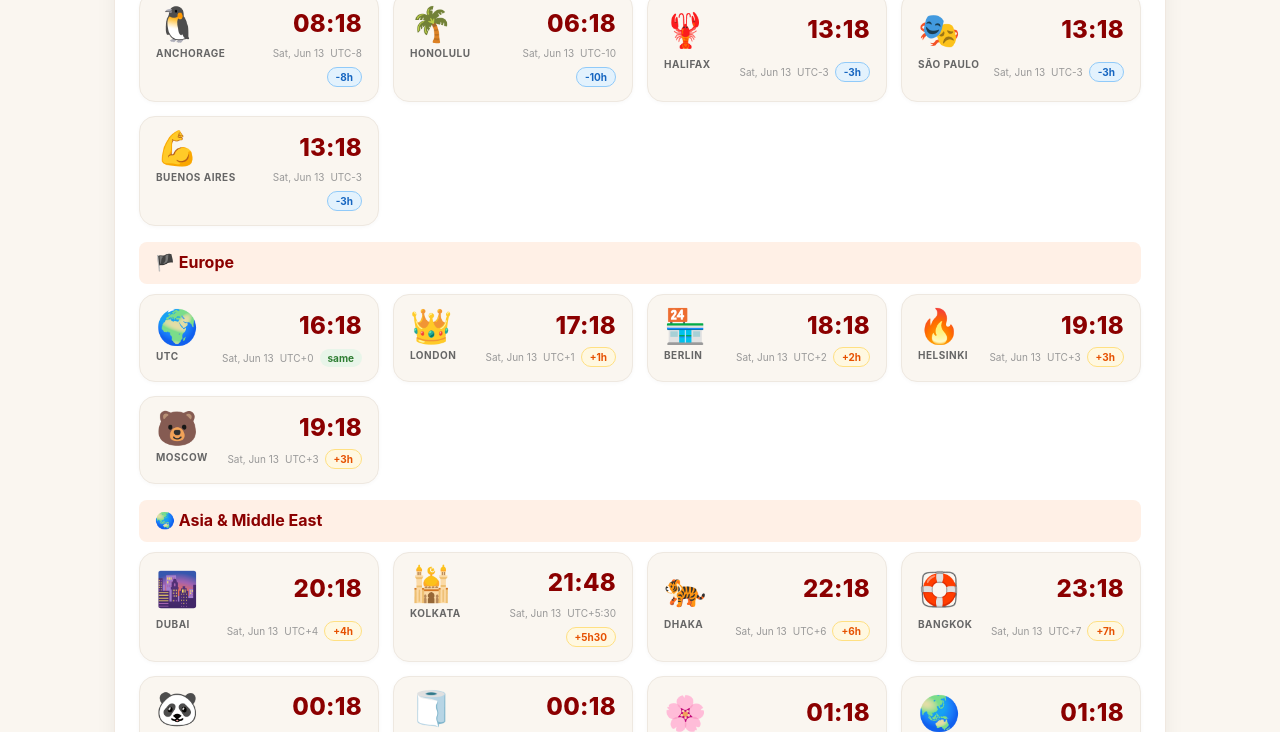
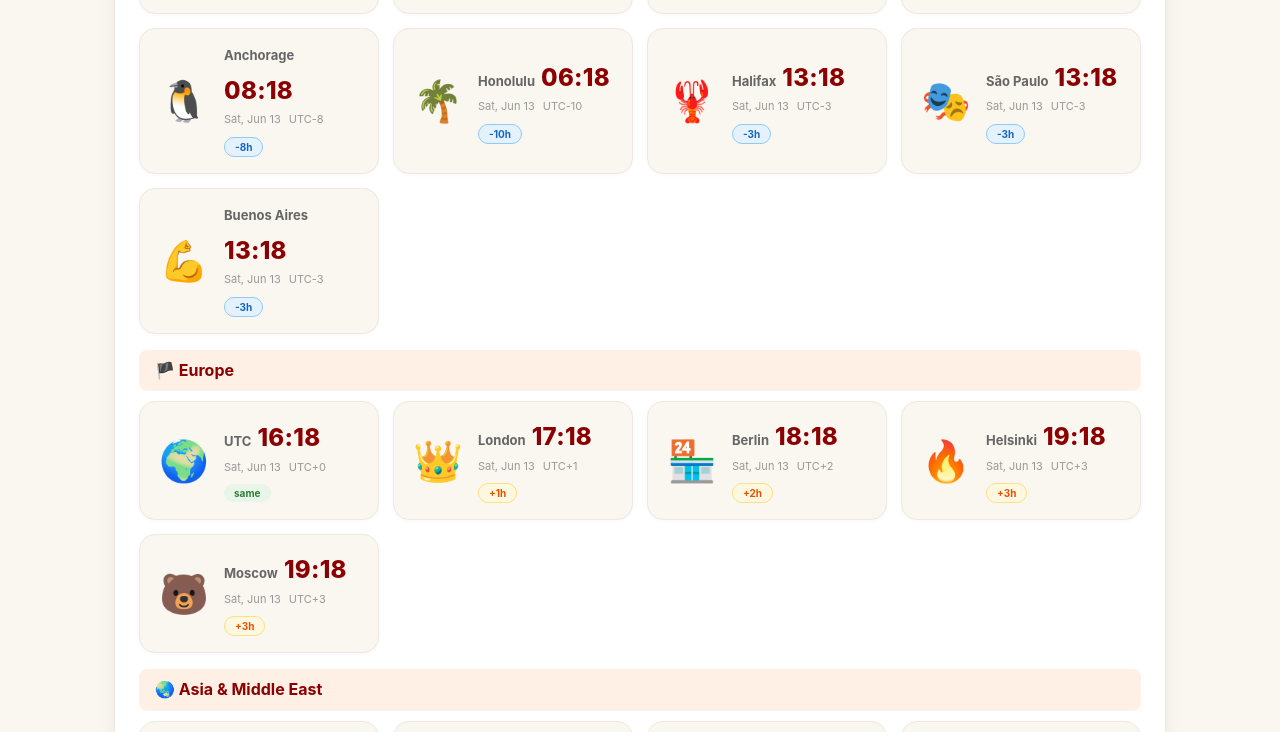
Before and after one commit to silingling/tools-hub, a plain HTML site: page timezone-converter/index.html in a window 1280 px wide. Shown: the part 798-1530 px from the top of the page. Drawn offline with Linux system fonts and the light colour scheme.

Commit message:
Restore horizontal card layout (icon left, text right)

```diff
--- a/timezone-converter/index.html
+++ b/timezone-converter/index.html
@@ -63,26 +63,24 @@
     .region-header { font-size: 16px; font-weight: 700; color: var(--tools-dark); margin: 16px 0 10px; padding: 8px 16px; background: var(--tools-light); border-radius: 8px; display: flex; align-items: center; gap: 8px; }
     .clock-grid { display: grid; grid-template-columns: repeat(auto-fill, minmax(220px, 1fr)); gap: 14px; }
     .clock-card {
-      display: grid;
-      grid-template-columns: auto 1fr;
-      grid-template-rows: auto auto;
-      gap: 4px 14px;
-      padding: 14px 16px; border-radius: 16px;
+      display: flex; align-items: center; gap: 14px;
+      padding: 16px 18px; border-radius: 16px;
       background: var(--bg); border: 1px solid #eee8e0;
       transition: all .25s; box-shadow: 0 1px 4px rgba(0,0,0,.03);
     }
     .clock-card:hover { border-color: var(--tools-red); background: #fff5f0; box-shadow: 0 4px 14px rgba(196,30,58,.08); }
-    .clock-card .ci { grid-row: 1; grid-column: 1; font-size: 34px; line-height: 1; align-self: center; }
-    .clock-card .cn { grid-row: 2; grid-column: 1; font-size: 10px; font-weight: 700; color: var(--text-light); text-transform: uppercase; letter-spacing: .5px; align-self: start; }
-    .clock-card .ctm { grid-row: 1; grid-column: 2; font-size: 24px; font-weight: 800; color: var(--tools-dark); letter-spacing: .3px; line-height: 1.2; justify-self: end; align-self: center; }
-    .clock-card .cbtm { grid-row: 2; grid-column: 2; display: flex; align-items: center; gap: 6px; flex-wrap: wrap; justify-content: flex-end; }
-    .clock-card .cbtm .cd { font-size: 10px; color: var(--text-muted); }
-    .clock-card .cbtm .co { font-size: 10px; color: var(--text-muted); }
-    .clock-card .cbtm .df { font-size: 10px; font-weight: 700; padding: 1px 8px; border-radius: 50px; }
+    .clock-card .ci { font-size: 40px; flex-shrink: 0; width: 52px; text-align: center; line-height: 1; }
+    .clock-card .cb { flex: 1; min-width: 0; }
+    .clock-card .ct { display: flex; align-items: baseline; gap: 6px; flex-wrap: wrap; }
+    .clock-card .ct .cn { font-size: 13px; font-weight: 700; color: var(--text-light); }
+    .clock-card .ct .ctm { font-size: 24px; font-weight: 800; color: var(--tools-dark); letter-spacing: .3px; }
+    .clock-card .cbtm { display: flex; align-items: center; gap: 8px; margin-top: 1px; flex-wrap: wrap; }
+    .clock-card .cbtm .cd { font-size: 11px; color: var(--text-muted); }
+    .clock-card .cbtm .co { font-size: 11px; color: var(--text-muted); }
+    .clock-card .cbtm .df { font-size: 10px; font-weight: 700; padding: 1px 10px; border-radius: 50px; }
     .df.s { background: #e8f5e9; color: #2e7d32; }
     .df.a { background: #fff8e1; color: #e65100; border: 1px solid #ffe082; }
     .df.b { background: #e3f2fd; color: #1565c0; border: 1px solid #90caf9; }
-    .clock-card.nt .ci { filter: brightness(1.4); }
 
     /* NIGHT MODE */
     .clock-card.nt { background: #1a1a2e; border-color: #2a2a4e; }
@@ -91,7 +89,7 @@
     .clock-card.nt .ctm { color: #ffffff; }
     .clock-card.nt .cd { color: #aaaadd; }
     .clock-card.nt .co { color: #aaaadd; }
-    .clock-card.nt .ci { filter: brightness(1.4); background: rgba(255,255,255,.12); border-radius: 10px; width: 48px; height: 48px; display: flex; align-items: center; justify-content: center; border: 1px solid rgba(255,255,255,.18); grid-row: 1 / 3; }
+    .clock-card.nt .ci { filter: brightness(1.4); background: rgba(255,255,255,.12); border-radius: 10px; width: 52px; height: 52px; display: flex; align-items: center; justify-content: center; border: 1px solid rgba(255,255,255,.18); }
     .clock-card.hidden { display: none; }
 
     footer { margin-top: auto; background: var(--bg-card); border-top: 1px solid #eee; padding: 24px 0; text-align: center; }
@@ -317,9 +315,10 @@ function renderClockCard(tz, srcOffset) {
 
   return '<div class="clock-card' + (isNight ? ' nt' : '') + '" data-city="' + tz.city.toLowerCase() + '" data-country="' + (tz.country||'').toLowerCase() + '" data-region="' + tz.region + '">' +
     '<div class="ci">' + e + '</div>' +
-    '<div class="ctm">' + t + '</div>' +
-    '<div class="cn">' + tz.city + '</div>' +
-    '<div class="cbtm"><span class="cd">' + d + '</span><span class="co">' + off + '</span><span class="df ' + diffClass + '">' + diffLabel + '</span></div></div>';
+    '<div class="cb">' +
+    '<div class="ct"><span class="cn">' + tz.city + '</span><span class="ctm">' + t + '</span></div>' +
+    '<div class="cbtm"><span class="cd">' + d + '</span><span class="co">' + off + '</span><span class="df ' + diffClass + '">' + diffLabel + '</span></div>' +
+    '</div></div>';
 }
 
 function updateAllClocks() {
```
